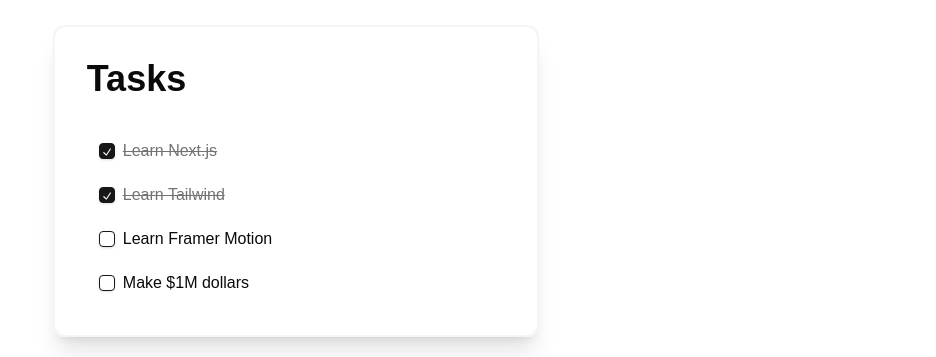
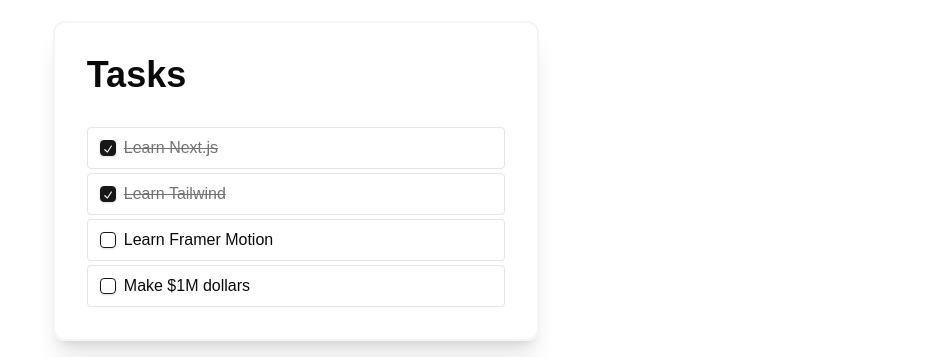
Before and after one commit to Ayusht0mar/components, a Next.js app: page /sortablelist in a window 1280 px wide. Shown: the part 219-576 px from the top of the page, without its empty margins (344-1280 px from the left). Built offline with nearby package versions, Linux system fonts and the light colour scheme.

Commit message:
While drag styled

```diff
--- a/src/app/(components)/sortablelist/page.tsx
+++ b/src/app/(components)/sortablelist/page.tsx
@@ -84,11 +84,15 @@ const TaskItem = ({
   return (
     <Reorder.Item
         value={task}
-        className="flex items-center gap-2 px-3 py-2 bg-white"
+        className="flex items-center gap-2 px-3 py-2 bg-white border rounded"
         dragListener={false}
         dragControls={controls}
         dragConstraints={container}
         dragElastic={0.1}
+        whileDrag={{
+          backgroundColor: "#000",
+          color:"#fff"
+        }}
         >
       <Checkbox
         id={`task-${task.id}`}
```
